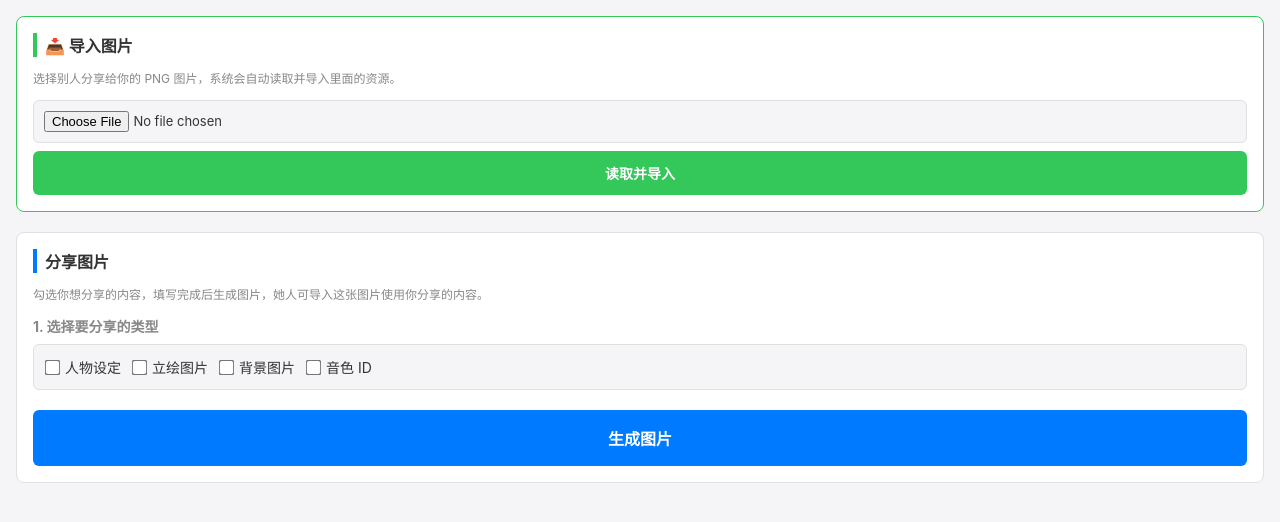
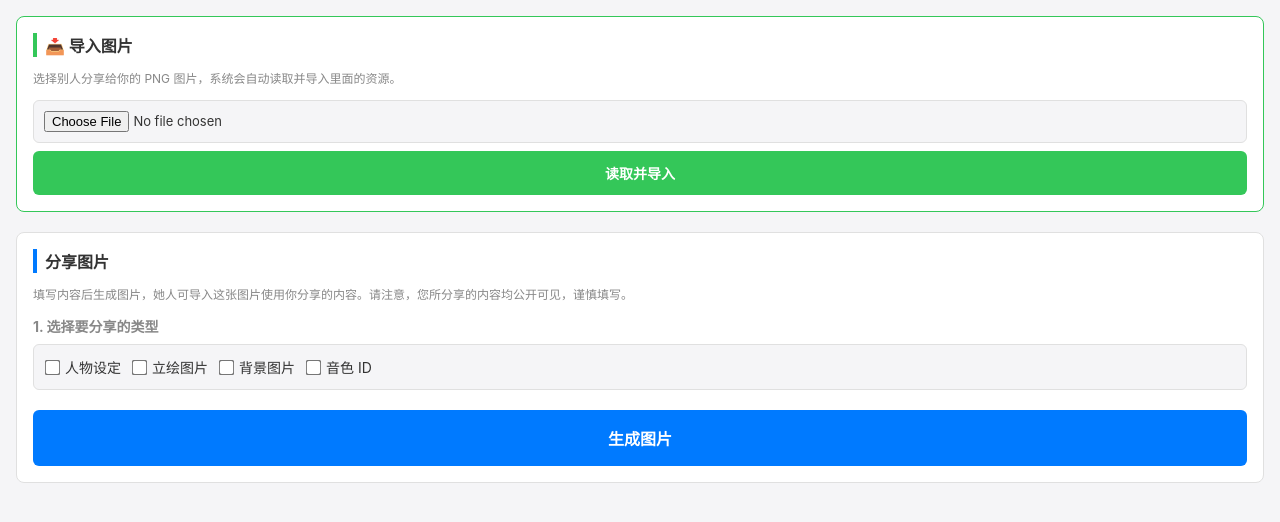
Before and after one commit to siesjk189/test, a plain HTML site: page workshop.html in a window 1280 px wide. Drawn offline with Linux system fonts and the light colour scheme.

Commit message:
Add files via upload

```diff
--- a/workshop.html
+++ b/workshop.html
@@ -49,7 +49,7 @@
   <!-- 导出区 -->
   <div class="section">
     <h2>分享图片</h2>
-    <p class="intro">勾选你想分享的内容，填写完成后生成图片，她人可导入这张图片使用你分享的内容。</p>
+    <p class="intro">填写内容后生成图片，她人可导入这张图片使用你分享的内容。请注意，您所分享的内容均公开可见，谨慎填写。</p>
 
     <h3>1. 选择要分享的类型</h3>
     <div class="type-checkboxes">
```
